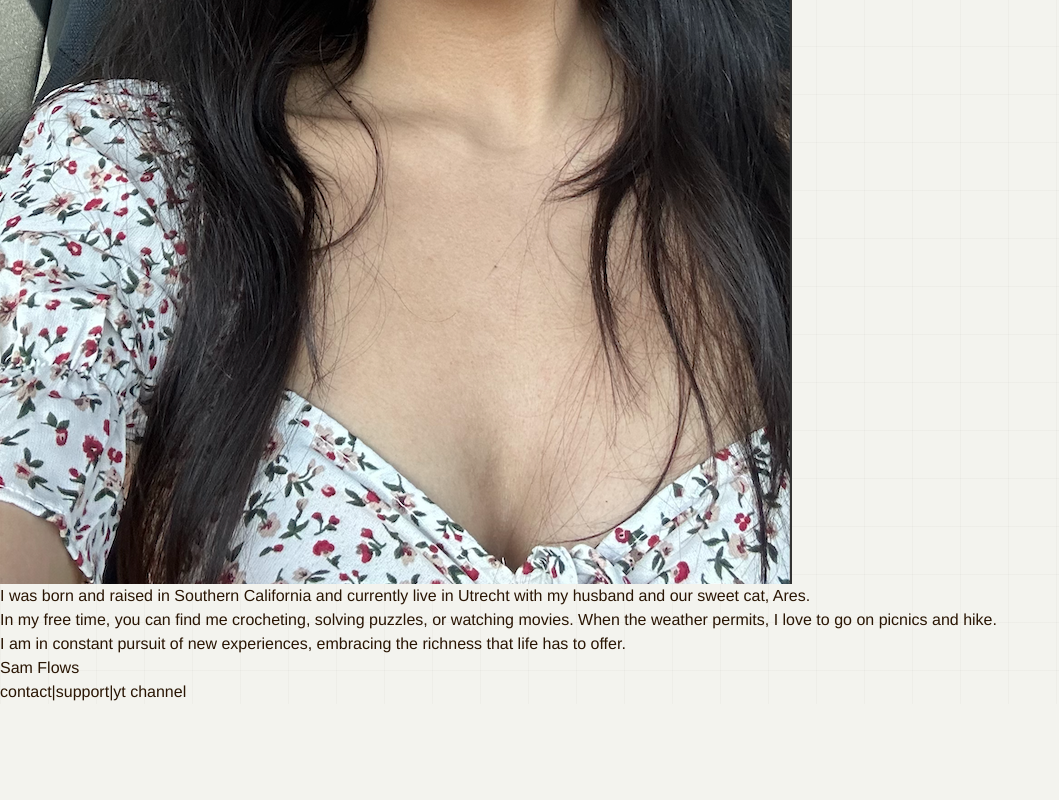
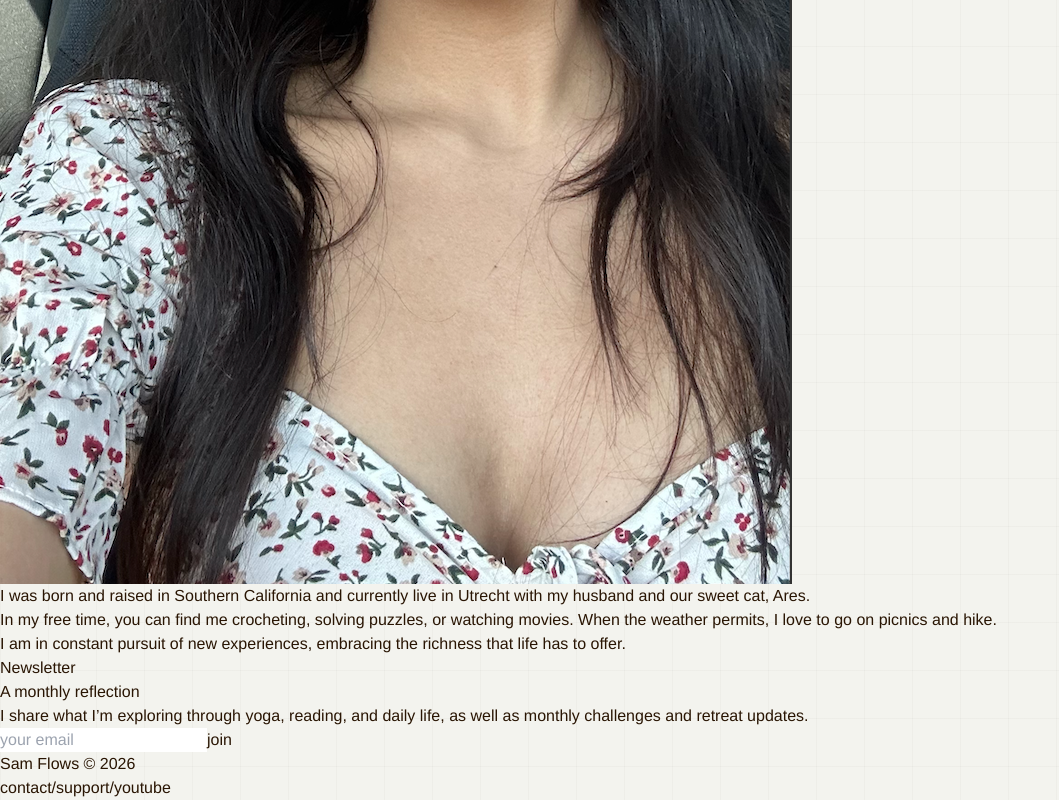
Before and after one commit to samanthacabrera/yoga-site, a React (Vite) app: page / in a window 1280 px wide. Shown: the part 4418-5218 px from the top of the page, without its empty margins (0-1059 px from the left). Before the commit the page ends 5122 px from the top, so only its background shows below. Built offline with nearby package versions, Linux system fonts and the light colour scheme; a web font is replaced by a local one.

Commit message:
add newsletter card to footer

```diff
--- a/src/Footer.jsx
+++ b/src/Footer.jsx
@@ -1,25 +1,87 @@
 export default function Footer() {
   return (
-    <footer className="w-full flex flex-col items-end py-24">
-      <div className="w-full mx-auto flex flex-col md:flex-row md:justify-between">
+    <footer
+      id="contact"
+      className="relative overflow-hidden px-6 py-28 md:px-16 text-[#291503]"
+    >
+      <div className="absolute inset-0 bg-[#f3f3ee]/70" />
 
-        <div className="hidden md:flex">
-          Sam Flows
+      <div className="relative mx-auto max-w-5xl space-y-24">
+
+        <div className="max-w-2xl">
+          <div className="rounded-[2.5rem] border border-[#291503]/10 bg-white/40 backdrop-blur-sm p-8 md:p-12 space-y-6">
+
+            <p className="text-[11px] uppercase tracking-[0.4em] text-[#291503]/50">
+              Newsletter
+            </p>
+
+            <h2 className="text-4xl md:text-5xl font-light tracking-tight">
+              A monthly reflection
+            </h2>
+
+            <p className="text-[#291503]/65 leading-[1.9]">
+              I share what I’m exploring through yoga, reading, and daily life, as well as monthly challenges and retreat updates.
+            </p>
+
+            <form className="flex items-center gap-3 pt-4">
+              <input
+                type="email"
+                placeholder="your email"
+                className="w-full bg-transparent border-b border-[#291503]/20 py-2 text-sm text-[#291503] placeholder:text-[#291503]/40 focus:outline-none focus:border-[#291503]/50 transition"
+              />
+
+              <button
+                type="submit"
+                className="text-sm text-[#291503]/40 hover:text-[#291503] transition-all duration-200 border border-[#291503]/40 hover:border-[#291503] rounded-full px-4 py-1"
+              >
+                join
+              </button>
+            </form>
+
+          </div>
         </div>
 
-        <div className="flex gap-2 self-center">
-          <a href="mailto:samantha.n.cabrera@gmail.com" className="hover:italic transition">
-            contact
-          </a>
-            <span>|</span>
-          <a href="https://buymeacoffee.com" target="_blank" className="hover:italic transition">
-            support
-          </a>
-            <span>|</span>
-          <a href="https://www.youtube.com/" target="_blank" className="hover:italic transition">
-            yt channel
-          </a>
+        <div className="border-t border-[#291503]/10" />
+
+        <div className="flex flex-col md:flex-row md:justify-between md:items-end gap-10">
+
+          <div className="text-sm text-[#291503]/60">
+            Sam Flows © 2026
+          </div>
+
+          <div className="flex gap-3 text-sm text-[#291503]/60">
+            <a
+              href="mailto:samantha.n.cabrera@gmail.com"
+              className="hover:text-[#291503] transition"
+            >
+              contact
+            </a>
+
+            <span className="text-[#291503]/20">/</span>
+
+            <a
+              href="https://buymeacoffee.com"
+              target="_blank"
+              rel="noopener noreferrer"
+              className="hover:text-[#291503] transition"
+            >
+              support
+            </a>
+
+            <span className="text-[#291503]/20">/</span>
+
+            <a
+              href="https://www.youtube.com/"
+              target="_blank"
+              rel="noopener noreferrer"
+              className="hover:text-[#291503] transition"
+            >
+              youtube
+            </a>
+          </div>
+
         </div>
+
       </div>
     </footer>
   );
```
